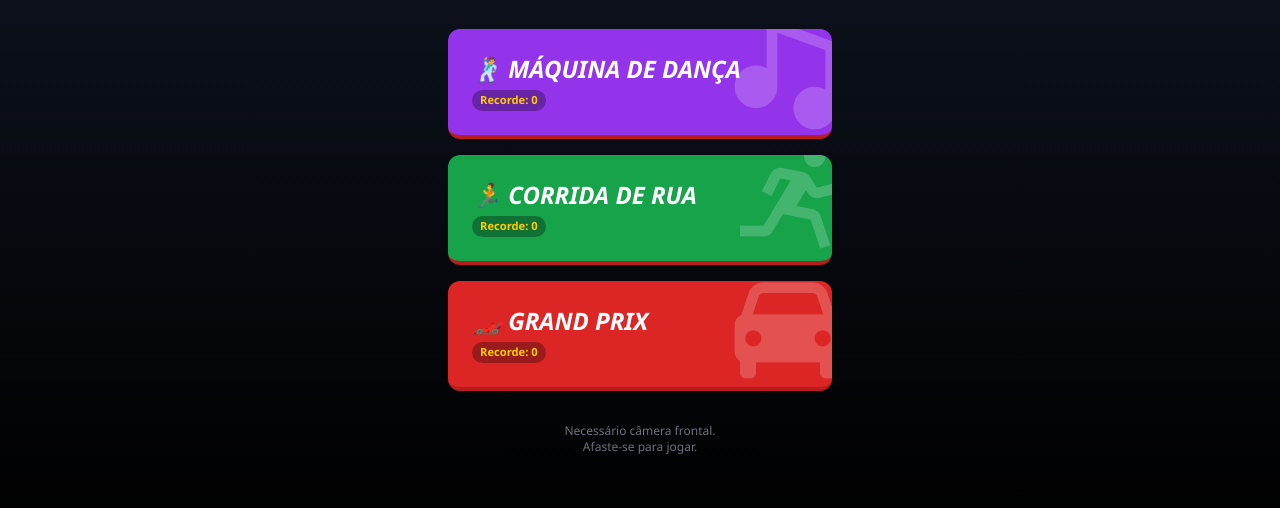
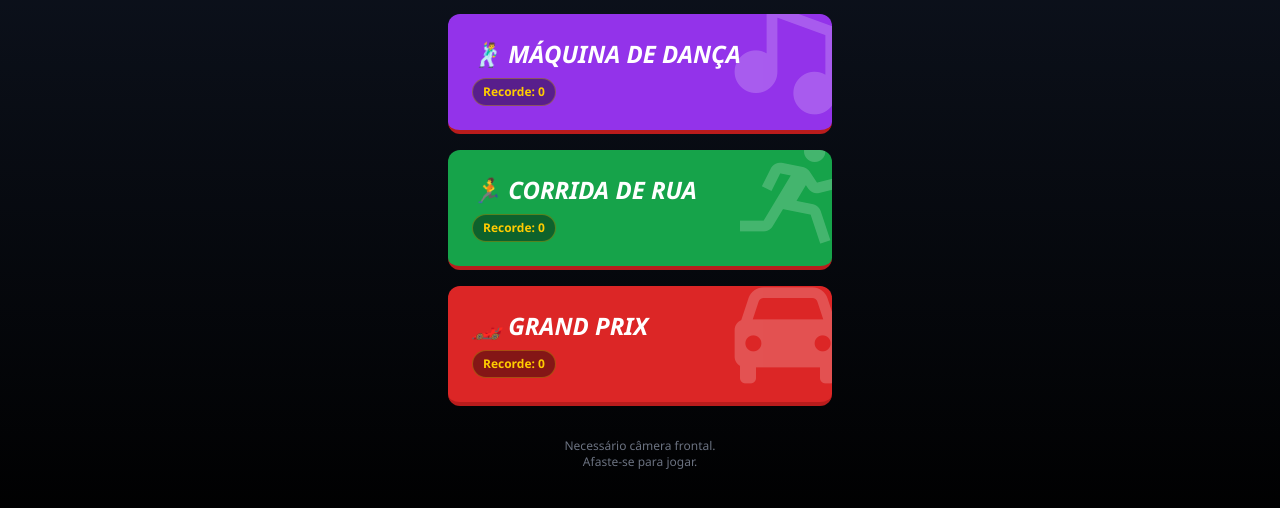
Before and after one commit to tsvalencio-IA/TS-Game, a plain HTML site: page index.html in a window 1280 px wide. Shown: the part 264-772 px from the top of the page. Drawn offline with nearby package versions, Linux system fonts and the light colour scheme.

Commit message:
Atualizar o index.html

```diff
--- a/index.html
+++ b/index.html
@@ -15,7 +15,7 @@
         }
         .arcade-btn:active { transform: translateY(4px); border-bottom: 0px; }
         .neon-text { text-shadow: 0 0 10px #ffcc00, 0 0 20px #ffcc00; }
-        .best-score { font-size: 0.7rem; color: #ffcc00; font-weight: bold; background: rgba(0,0,0,0.3); padding: 2px 8px; border-radius: 20px; margin-top: 5px; display: inline-block; }
+        .best-score { font-size: 0.75rem; color: #ffcc00; font-weight: bold; background: rgba(0,0,0,0.4); padding: 4px 10px; border-radius: 20px; margin-top: 8px; display: inline-block; border: 1px solid rgba(255,204,0,0.3); }
     </style>
 </head>
 <body class="flex flex-col min-h-screen bg-gradient-to-b from-gray-900 to-black">
```
